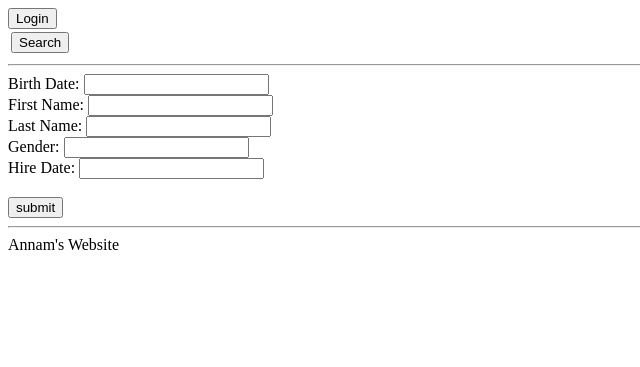
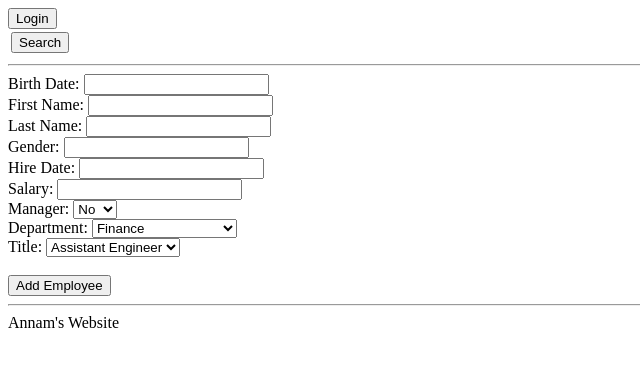
Before and after one commit to AnnamS/pinkbox, a CodeIgniter app: page /index.php/find/add in a window 1280 px wide. Shown: the top 367 px of the page, without its empty margins (0-640 px from the left). Run offline with CodeIgniter, Linux system fonts and the light colour scheme.

Commit message:
added promote, demote and a fix

```diff
--- a/application/controllers/find.php
+++ b/application/controllers/find.php
@@ -45,8 +45,13 @@ public function addemp ()
 		$last_name = $this->input->get('last_name');
 		$gender = $this->input->get('gender');
 		$hire_date = $this->input->get('hire_date');
+		$salary = $this->input->get('salary');
+		$manager = $this->input->get('manager');
+		$dept = $this->input->get('dept');
+		$jobtitle = $this->input->get('jobtitle');
+
 		$this->load->model('site_model');
-		$this->site_model->add_record($birth_date,$first_name,$last_name,$gender,$hire_date);
+		$this->site_model->add_record($birth_date,$first_name,$last_name,$gender,$hire_date,$salary,$manager,$dept,$jobtitle);
 		$data['addMessage'] = 'Employee Added.';
 
 		$is_logged_in = $this->session->userdata('is_logged_in');
@@ -74,11 +79,13 @@ function update()
 	{
 		$this->load->model('site_model');
 		$res = $this->site_model->getEmployeeData($emp_no);
-
+		$status = $this->site_model->checkDeptManager($emp_no);
 		$data['rows'] = $res['rows'];
 		$data['emp_no'] = $emp_no;
 
 		$is_logged_in = $this->session->userdata('is_logged_in');
+
+		$data['status'] = $status;
 		$data['is_logged_in'] = $is_logged_in;
 		$data['main_content'] = 'update_view';
 		$this->load->view('includes/template', $data);
@@ -151,4 +158,54 @@ function deleteemp()
 	$this->load->view('includes/template', $data);
 }
 
+function promotedemote()
+{
+	$emp_no = $this->input->get('emp_no');
+
+		$getDept = $this->site_model->get_department($emp_no);
+		$deptField = $getDept['deptField'];
+		$department = $getDept['dept'];
+
+	foreach($department as $depts)
+	{
+		foreach($deptField as $field_name => $field_display)
+		{
+		if($field_name == "dept_no"){ $dept = $depts->$field_name;}
+		}
+	}
+
+	$promORdem = $this->input->get('promORdem');
+
+	if($promORdem == "true")
+	{
+		$this->load->model('site_model');
+		$this->site_model->demote_employee($emp_no, $dept);
+		$data['PDmsg'] = "Employee Demoted";
+	}
+	else
+	{
+		$this->load->model('site_model');
+		$this->site_model->promote_employee($emp_no, $dept);
+		$data['PDmsg'] = "Employee Demoted";
+	}
+
+		$this->load->model('site_model');
+
+		$res = $this->site_model->getEmployeeData($emp_no);
+		$status = $this->site_model->checkDeptManager($emp_no);
+		$data['rows'] = $res['rows'];
+		$data['emp_no'] = $emp_no;
+
+		$is_logged_in = $this->session->userdata('is_logged_in');
+
+
+
+		$data['status'] = $status;
+		$data['is_logged_in'] = $is_logged_in;
+		$data['main_content'] = 'update_view';
+		$this->load->view('includes/template', $data);
+
+
 }
+
+}
--- a/application/controllers/login.php
+++ b/application/controllers/login.php
@@ -11,6 +11,7 @@ class Login extends CI_Controller
 	{
 		$data['main_content'] = 'login_view';
 		$this->load->view('login_view');
+
 	}
 
 	public function validate_credentials()
@@ -26,6 +27,7 @@ class Login extends CI_Controller
 				'is_logged_in' => true
 			);
 			$this->session->set_userdata($data);
+
 			redirect ('find');
 		}
 		else
--- a/application/models/site_model.php
+++ b/application/models/site_model.php
@@ -29,6 +29,30 @@ function getEmployeeData($emp_no)
 
 }
 
+function checkDeptManager($emp_no)
+{
+	$db = $this->db->where('e.emp_no', $emp_no)
+			->where('m.to_date', '9999-01-01')
+			->from('employees AS e')
+			->join('dept_manager AS m', 'm.emp_no = e.emp_no');
+
+		$query['rows'] = $db->get()->result();
+		$rows = count($query['rows']);
+
+		if($rows > 0)
+		{
+			$status = "true";
+		}
+		else
+		{
+			$status = "false";
+		}
+
+
+
+		return $status;
+
+}
 
  function get_records_two($firstname,$lastname,$department,$jobtitle)
  {
@@ -68,7 +92,7 @@ function getEmployeeData($emp_no)
 
         }
 
-	function add_record($birth_date,$first_name,$last_name,$gender,$hire_date)
+	function add_record($birth_date,$first_name,$last_name,$gender,$hire_date,$salary,$manager,$dept,$jobtitle)
 {
 				$this->db->set('birth_date',$birth_date);
 				$this->db->set('first_name',$first_name);
@@ -76,6 +100,46 @@ function getEmployeeData($emp_no)
 				$this->db->set('gender',$gender);
 				$this->db->set('hire_date',$hire_date);
 				$query = $this ->db ->insert('employees');
+
+		$inserted = $this->db->insert_id();
+
+
+		$this->db->set('emp_no',$inserted);
+		$this->db->set('dept_no',$dept);
+		$this->db->set('from_date',$hire_date);
+		$this->db->set('to_date','9999-01-01');
+
+		$this->db->insert('dept_emp');
+
+
+		if($manager == "Yes")
+		{
+
+
+		$this->db->set('dept_no', $dept);
+		$this->db->set('emp_no',$inserted);
+		$this->db->set('from_date',$hire_date);
+		$this->db->set('to_date','9999-01-01');
+
+		$this->db->insert('dept_manager');
+
+
+		}
+
+		$this->db->set('emp_no',$inserted);
+		$this->db->set('title',$jobtitle);
+		$this->db->set('from_date',$hire_date);
+		$this->db->set('to_date','9999-01-01');
+
+		$this->db->insert('titles');
+
+		$this->db->set('emp_no',$inserted);
+		$this->db->set('salary',$salary);
+		$this->db->set('from_date',$hire_date);
+		$this->db->set('to_date','9999-01-01');
+
+		$this->db->insert('salaries');
+
 				return true;
 }
 
@@ -95,4 +159,79 @@ function getEmployeeData($emp_no)
 
 }
 
+
+public function get_department($emp_no)
+	{
+		$db = $this->db->select('d.dept_no')
+			->where('e.emp_no', $emp_no)
+			->where('d.to_date', '9999-01-01')
+			->from('employees AS e')
+			->join('dept_emp d', 'd.emp_no = e.emp_no');
+
+		$retr['dept'] = $db->get()->result();
+
+		$retr['deptField'] = array
+		(
+		'dept_no' => 'Dept No'
+		);
+
+		return $retr;
+	}
+
+public function promote_employee($emp_no, $dept)
+	{
+		$today = date("Y-m-d");
+
+		$this->db->set('dept_no',$dept);
+		$this->db->set('emp_no',$emp_no);
+		$this->db->set('from_date',$today);
+		$this->db->set('to_date','9999-01-01');
+
+		$this->db->insert('dept_manager');
+
+		return true;
+	}
+
+	public function demote_employee($emp_no, $dept)
+	{
+		$today = date("Y-m-d");
+
+		$db = $this->db->where('e.emp_no', $emp_no)
+			->where('m.to_date', '9999-01-01')
+			->from('employees AS e')
+			->join('dept_manager m', 'm.emp_no = e.emp_no');
+
+		$currDeptmgr = $db->get()->result();
+		$deptmgrFields = array(
+		'dept_no' => 'Dept No',
+		'emp_no' => 'Emp No',
+		'from_date' => 'from_date',
+		'to_date' => 'to_date'
+		);
+
+		foreach($currDeptmgr as $deptmgrs)
+		{
+			foreach($deptmgrFields as $field_name => $field_display)
+			{
+				if($field_name == "dept_no"){ $oldDeptmgr = $deptmgrs->$field_name;}
+				elseif($field_name == "from_date"){ $from_date = $deptmgrs->$field_name;}
+			}
+		}
+
+		$data = array
+		(
+			'emp_no' => $emp_no,
+			'dept_no' => $oldDeptmgr,
+			'from_date' => $from_date,
+			'to_date' => $today
+		);
+
+			$this->db->where('emp_no', $emp_no)
+			->where('to_date', '9999-01-01')
+			->from('dept_manager');
+			$this->db->update('dept_manager', $data);
+
+		return true;
+	}
+
 }
--- a/application/views/add_view.php
+++ b/application/views/add_view.php
@@ -13,6 +13,30 @@ Gender: 		<input type = "text" id ="gender" name="gender"><br/>
 
 Hire Date: 		<input type = "text" id ="hire_date" name="hire_date"><br/>
 
+Salary:			<input type = "text" id ="salary" name="hire_date"><br/>
+
+Manager: 		<select name="manager" id="manager">
+				<option value="No" >No</option>
+				<option value="Yes" >Yes</option>
+				</select><br/>
+
+Department: 	<select name="dept" id="dept">
+				<option value="d002" >Finance</option>
+				<option value="d003" >Human Resources</option>
+				<option value="d001" >Marketing</option>
+				<option value="d004" >Production</option>
+				<option value="d006" >Quality Management</option>
+				<option value="d008" >Research</option>
+				<option value="d007" >Sales</option>
+				</select><br/>
+
+Title:			<select name="jobtitle" id="jobtitle">
+				<option value="Assistant Engineer" >Assistant Engineer</option>
+				<option value="Engineer" >Engineer</option>
+				<option value="Senior Engineer" >Senior Engineer</option>
+				<option value="Staff" >Staff</option>
+				<option value="Technique Leader" >Technique Leader</option>
+				</select><br/>
 <br/>
-<input type ="submit" value="submit">
+<input type ="submit" value="Add Employee">
 </form>
--- a/application/views/includes/header.php
+++ b/application/views/includes/header.php
@@ -18,7 +18,7 @@
 }
 </style>
 </head>
-
+<?php echo $is_logged_in; ?>
 <body>
 <form method="get" action="<?php echo base_url() . 'index.php/login/'; ?>">
 <input type="Submit" value="Login" />
--- a/application/views/includes/header2.php
+++ b/application/views/includes/header2.php
@@ -12,10 +12,11 @@
 </head>
 
 <body>
-
+LOGGED IN!
 <form method="get" action="<?php echo base_url() . 'index.php/login/logout'; ?>">
 <input type="Submit" value="Logout" />
 </form>
+<?php echo $is_logged_in; ?>
 	<table >
 		<tr>
 			<td><FORM METHOD="LINK" ACTION="<?php echo base_url() . 'index.php/find/'; ?>"><INPUT TYPE="submit" VALUE="Search"></td></FORM></FORM></td>
--- a/application/views/update_view_noemp.php
+++ b/application/views/update_view_noemp.php
@@ -1,4 +1,4 @@
-<form action = "<?php echo site_url('site/update') ?>" method = "get">
+<form action = "<?php echo site_url('find/update') ?>" method = "get">
 Enter ID Number to edit employee: <input type="text" id="emp_no" name="emp_no"/></br>
 <input type="submit" value="Submit"/>
 </form>
--- a/index.php
+++ b/index.php
@@ -1,5 +1,9 @@
 <?php
 
+if( ! ini_get('date.timezone') )
+{
+   date_default_timezone_set('GMT');
+}
 /*
  *---------------------------------------------------------------
  * APPLICATION ENVIRONMENT
```
Also changed, not shown: application/views/update_view.php (+8 -2 lines).
